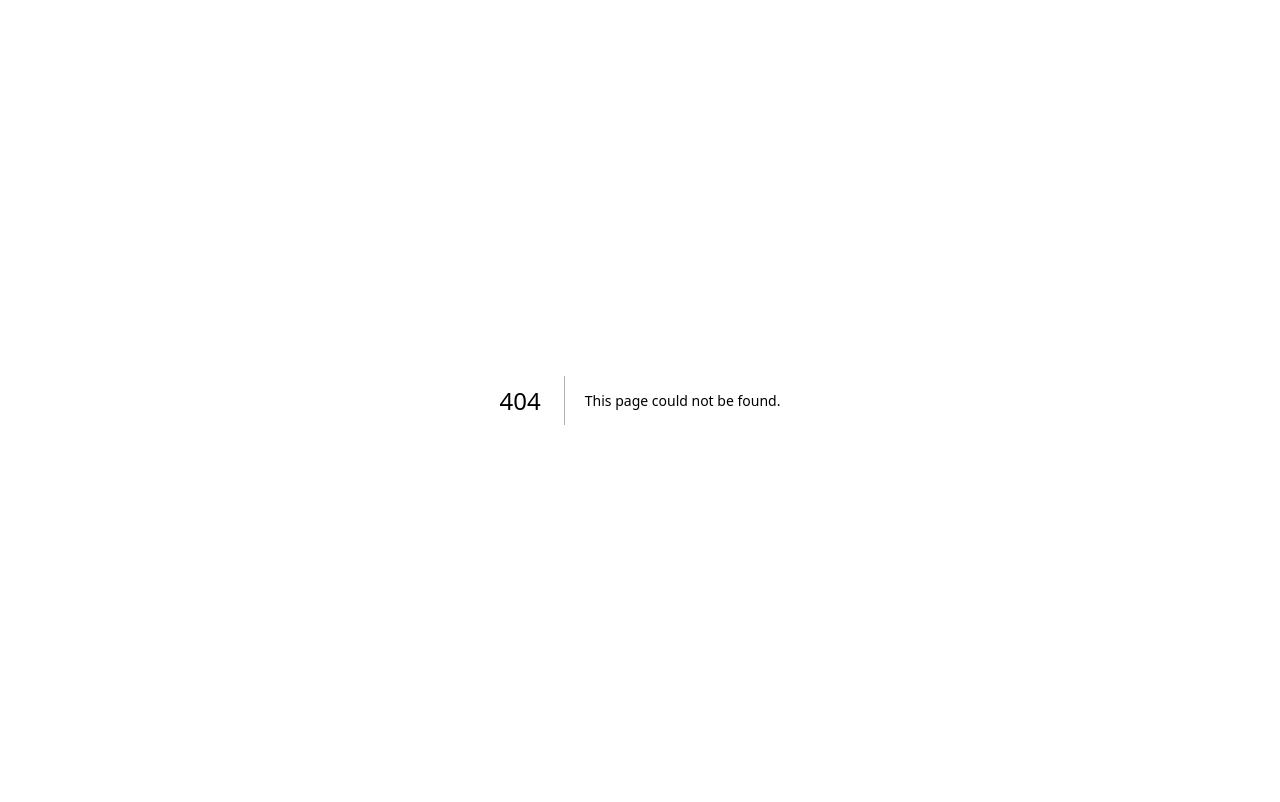
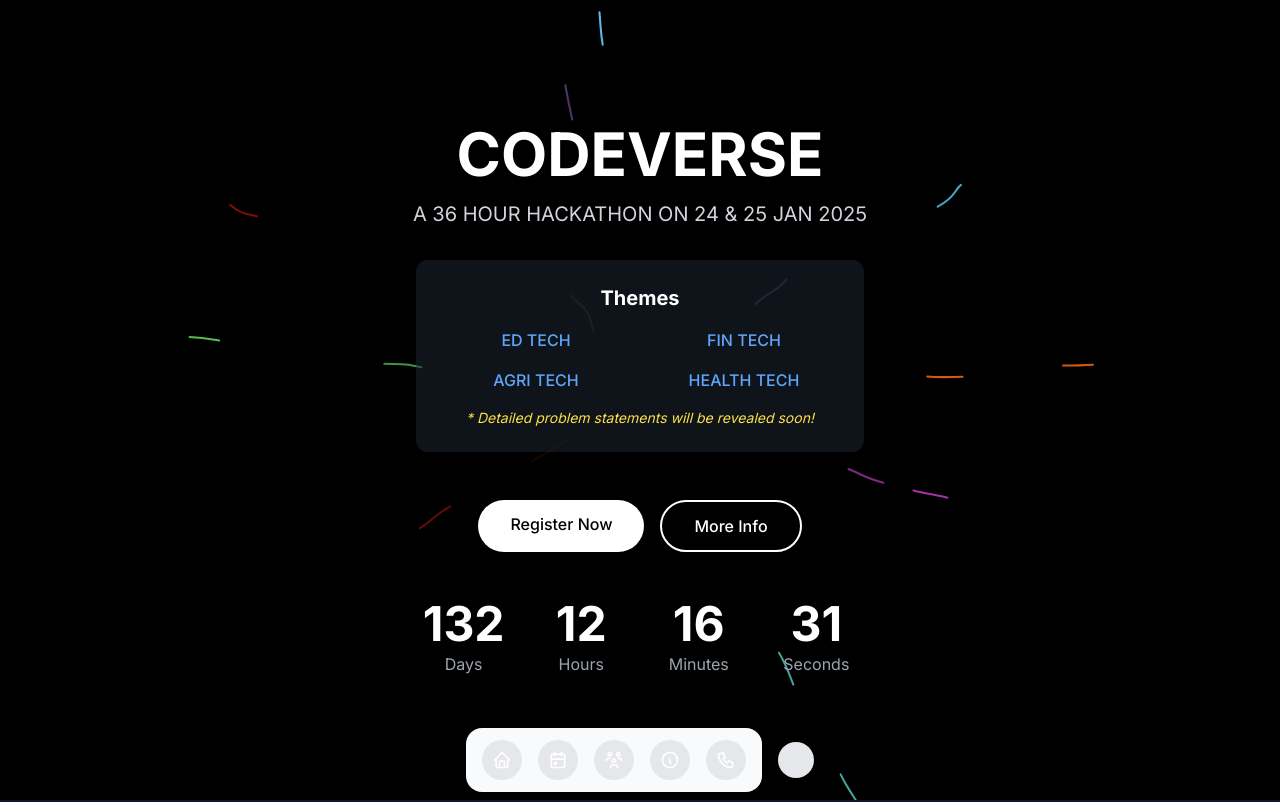
Before and after one commit to Codehub-JBIET/Main-Website, a Next.js app: page /hackathon in a window 1280 px wide. Before the commit this address had no page. Shown: the top 802 px of the page. Built offline with nearby package versions, Linux system fonts and the light colour scheme.

Commit message:
UI fixes, hackathon page...

```diff
--- /dev/null
+++ b/src/app/hackathon/page.tsx
@@ -0,0 +1,14 @@
+'use client'
+import { Hackathon, Navbar, Footer } from "@/components";
+import { Provider } from "react-redux";
+import { store } from "@/redux/store";
+
+export default function HackathonPage() {
+    return (
+        <Provider store={store}>
+            <Navbar />
+            <Hackathon />
+            <Footer />
+        </Provider>
+    );
+}
--- a/src/components/About/page.tsx
+++ b/src/components/About/page.tsx
@@ -4,31 +4,38 @@ import { motion } from "framer-motion";
 import { fadeIn, textVariant } from "../../utils/motion";
 import Image from 'next/image';
 import logo from '../../../public/logo.jpg'
-import {useSelector} from 'react-redux';
+import { useSelector } from 'react-redux';
 
 const About = () => {
   const theme = useSelector((state: any) => state.theme.theme);
   return (
     <>
-      <section className={`${
-              theme === "dark" ? "bg-black text-white" : "bg-white text-black"
-            } relative w-full py-16 flex flex-col md:flex-row items-center md:mt-0 mt-24 md:pl-60 px-12 border-t  border-gray-800`} id="about">
-        <motion.div variants={textVariant()}>
+      <section className={`${theme === "dark" ? "bg-black text-white" : "bg-white text-black"
+        } relative w-full py-16 flex flex-col items-center md:mt-0 px-12 border-t border-gray-800`} id="about">
+        <motion.div variants={textVariant()} className="w-full text-center mb-8">
           <h2 className='font-bold text-4xl'>About</h2>
+        </motion.div>
+
+        <div className="flex flex-col md:flex-row items-center justify-between w-full max-w-7xl mx-auto">
+          <motion.div variants={textVariant()} className="md:w-1/2">
             <motion.p
               variants={fadeIn("", "", 0.1, 1)}
               className='mt-4 text-secondary text-[15px] max-w-3xl leading-[30px]'
             >
-            CODEHUB JBIET is your gateway to the world of technology and coding! We are a dynamic technical club dedicated to fostering your passion for tech through hands-on workshops, exciting hackathons, and collaborative projects. Whether you're new to coding or a seasoned programmer, CODEHUB offers you the chance to learn from industry experts, tackle real-world challenges, and connect with fellow tech enthusiasts. Join us to enhance your skills, explore innovative solutions, and be part of a community that’s driving the future of technology!
+              CODEHUB JBIET is your gateway to the world of technology and coding! We are a dynamic technical club dedicated to fostering your passion for tech through hands-on workshops, exciting hackathons, and collaborative projects. Whether you're new to coding or a seasoned programmer, CODEHUB offers you the chance to learn from industry experts, tackle real-world challenges, and connect with fellow tech enthusiasts. Join us to enhance your skills, explore innovative solutions, and be part of a community that's driving the future of technology!
             </motion.p>
           </motion.div>
-        <div className="md:w-1/2 w-full flex justify-center md:justify-end mt-8 md:mt-0 px-8 md:px-20">
-          <div className="relative w-64 h-64 md:w-80 md:h-80 rounded-full overflow-hidden">
+
+          <div className="md:w-1/2 w-full flex justify-center md:justify-end mt-8 md:mt-0">
+            <div className="relative w-48 h-48 md:w-80 md:h-80 rounded-full overflow-hidden">
               <Image
                 src={logo}
-              alt="Sai Shankar"
-              className="w-full h-full object-cover"
+                alt="CodeHub Logo"
+                className="w-full h-full object-contain"
+                priority
+                sizes="(max-width: 768px) 192px, 320px"
               />
+            </div>
           </div>
         </div>
       </section>
--- a/src/components/Hero/page.tsx
+++ b/src/components/Hero/page.tsx
@@ -9,12 +9,11 @@ export function Hero() {
   const dispatch = useDispatch();
 
   return (
-    <div className={`${theme === "dark" ? "bg-black text-white" : "bg-white text-black"}`}>
-      <BackgroundLines className="flex items-center justify-center w-full flex-col px-4">
+    <div className={`${theme === "dark" ? "bg-black text-white" : "bg-white text-black"} w-full h-screen`}>
+      <BackgroundLines className="h-full flex items-center justify-center w-full flex-col px-4">
         <h2
-          className={`bg-clip-text text-transparent text-center ${
-            theme === "dark" ? "bg-gradient-to-b from-neutral-600 to-white" : "bg-gradient-to-b from-neutral-900 to-neutral-700"
-          } text-2xl md:text-4xl lg:text-7xl font-sans py-2 md:py-10 relative z-20 font-bold tracking-tight`}
+          className={`bg-clip-text text-transparent text-center ${theme === "dark" ? "bg-gradient-to-b from-neutral-600 to-white" : "bg-gradient-to-b from-neutral-900 to-neutral-700"
+            } text-2xl md:text-4xl lg:text-7xl font-sans py-2 md:py-10 relative z-20 font-bold tracking-tight`}
         >
           CodeHub JBIET
         </h2>
--- a/src/components/Navbar/page.tsx
+++ b/src/components/Navbar/page.tsx
@@ -19,13 +19,13 @@ export function Navbar() {
     const links = [
         {
             title: "Home",
-            icon: <IconHome className="h-full w-full text-white" />, // Set icon color to white
-            href: "#",
+            icon: <IconHome className="h-full w-full text-white" />,
+            href: "/",
         },
         {
             title: "Events",
             icon: <IconCalendarEvent className="h-full w-full text-white" />,
-            href: "#",
+            href: "/hackathon",
         },
         {
             title: "Team",
@@ -35,24 +35,21 @@ export function Navbar() {
         {
             title: "About",
             icon: <IconInfoCircle className="h-full w-full text-white" />,
-            href: "#",
+            href: "#about",
         },
         {
             title: "Contact",
             icon: <IconPhone className="h-full w-full text-white" />,
-            href: "#",
+            href: "#contact",
         }
     ];
 
     return (
-        <div className="fixed bottom-0 left-1/2 transform -translate-x-1/2 flex items-center justify-center z-50 p-2">
-            <FloatingDock
-                desktopClassName="bg-gray-50 dark:bg-neutral-900"
-                items={links}
-            />
+        <div className="fixed bottom-0 w-full flex justify-between items-center z-50 p-2 md:justify-center">
+            <div className="md:hidden ml-4">
                 <button
                     onClick={() => dispatch(toggleTheme())}
-                className="ml-4 p-2 rounded-full bg-gray-200 dark:bg-neutral-800 flex items-center justify-center"
+                    className="p-2 rounded-full bg-gray-200 dark:bg-neutral-800 flex items-center justify-center"
                 >
                     {theme === "dark" ? (
                         <IconSun className="h-5 w-5 text-gray-200" />
@@ -61,5 +58,26 @@ export function Navbar() {
                     )}
                 </button>
             </div>
+
+            <div className="mr-4 md:mr-0">
+                <FloatingDock
+                    desktopClassName="bg-gray-50 dark:bg-neutral-900"
+                    items={links}
+                />
+            </div>
+
+            <div className="hidden md:block ml-4">
+                <button
+                    onClick={() => dispatch(toggleTheme())}
+                    className="p-2 rounded-full bg-gray-200 dark:bg-neutral-800 flex items-center justify-center"
+                >
+                    {theme === "dark" ? (
+                        <IconSun className="h-5 w-5 text-gray-200" />
+                    ) : (
+                        <IconMoon className="h-5 w-5 text-gray-200" />
+                    )}
+                </button>
+            </div>
+        </div>
     );
 }
--- /dev/null
+++ b/src/components/hackathon/page.tsx
@@ -0,0 +1,118 @@
+"use client";
+import React, { useState, useEffect } from "react";
+import { useSelector } from "react-redux";
+import { BackgroundLines } from "@/components/ui/background-lines";
+
+export function Hackathon() {
+    const theme = useSelector((state: any) => state.theme.theme);
+    const [timeLeft, setTimeLeft] = useState({
+        days: 0,
+        hours: 0,
+        minutes: 0,
+        seconds: 0,
+    });
+
+    const targetDate = new Date('2025-01-24T06:30:00').getTime();
+
+    useEffect(() => {
+        const timer = setInterval(() => {
+            const now = new Date().getTime();
+            const difference = targetDate - now;
+
+            setTimeLeft({
+                days: Math.floor(difference / (1000 * 60 * 60 * 24)),
+                hours: Math.floor((difference % (1000 * 60 * 60 * 24)) / (1000 * 60 * 60)),
+                minutes: Math.floor((difference % (1000 * 60 * 60)) / (1000 * 60)),
+                seconds: Math.floor((difference % (1000 * 60)) / 1000),
+            });
+        }, 1000);
+
+        return () => clearInterval(timer);
+    }, []);
+
+    const padNumber = (num: number): string => {
+        return num.toString().padStart(2, '0');
+    };
+
+    return (
+        <BackgroundLines className="min-h-screen flex items-center justify-center">
+            <div className="text-center">
+                <h1 className={`text-4xl md:text-6xl font-bold mb-4 ${theme === "dark" ? "text-white" : "text-black"}`}>
+                    CODEVERSE
+                </h1>
+                <p className={`text-lg md:text-xl mb-8 ${theme === "dark" ? "text-gray-300" : "text-gray-700"}`}>
+                    A 36 HOUR HACKATHON ON 24 & 25 JAN 2025
+                </p>
+
+                <div className={`max-w-md mx-auto mb-12 ${theme === "dark" ? "bg-gray-800/50" : "bg-gray-100"} p-6 rounded-xl`}>
+                    <h3 className={`text-xl font-bold mb-4 ${theme === "dark" ? "text-white" : "text-black"}`}>Themes</h3>
+                    <div className="grid grid-cols-2 gap-4">
+                        <div className={`${theme === "dark" ? "text-blue-400" : "text-blue-600"} font-medium`}>ED TECH</div>
+                        <div className={`${theme === "dark" ? "text-blue-400" : "text-blue-600"} font-medium`}>FIN TECH</div>
+                        <div className={`${theme === "dark" ? "text-blue-400" : "text-blue-600"} font-medium`}>AGRI TECH</div>
+                        <div className={`${theme === "dark" ? "text-blue-400" : "text-blue-600"} font-medium`}>HEALTH TECH</div>
+                    </div>
+                    <div className={`mt-4 ${theme === "dark" ? "text-yellow-300" : "text-yellow-600"} text-sm italic`}>
+                        * Detailed problem statements will be revealed soon!
+                    </div>
+                </div>
+
+                <div className="flex gap-4 justify-center mb-12">
+                    <a
+                        href="/"
+                        target="_blank"
+                        rel="noopener noreferrer"
+                        className={`
+                            px-8 py-3 rounded-full
+                            ${theme === "dark"
+                                ? "bg-white text-black hover:bg-gray-200"
+                                : "bg-black text-white hover:bg-gray-800"
+                            }
+                            transition-all duration-300 ease-in-out
+                            transform hover:scale-105
+                            hover:shadow-lg
+                            active:scale-95
+                            cursor-pointer
+                            font-medium
+                        `}
+                    >
+                        Register Now
+                    </a>
+                    <button
+                        onClick={() => window.location.href = '#details'}
+                        className={`
+                            px-8 py-3 rounded-full border-2
+                            ${theme === "dark"
+                                ? "border-white text-white hover:bg-white hover:text-black"
+                                : "border-black text-black hover:bg-black hover:text-white"
+                            }
+                            transition-all duration-300 ease-in-out
+                            transform hover:scale-105
+                            hover:shadow-lg
+                            active:scale-95
+                            cursor-pointer
+                            font-medium
+                        `}
+                    >
+                        More Info
+                    </button>
+                </div>
+
+                <div className={`grid grid-cols-4 gap-4 max-w-2xl mx-auto ${theme === "dark" ? "text-white" : "text-black"}`}>
+                    {Object.entries(timeLeft).map(([unit, value]) => (
+                        <div key={unit} className="text-center">
+                            <div className={`text-3xl md:text-5xl font-bold mb-1 ${theme === "dark" ? "text-white" : "text-black"}`}>
+                                {unit === 'days' ? value : padNumber(value)}
+                            </div>
+                            <div className={`text-sm md:text-base capitalize ${theme === "dark" ? "text-gray-400" : "text-gray-600"}`}>
+                                {unit}
+                            </div>
+                        </div>
+                    ))}
+                </div>
+            </div>
+        </BackgroundLines>
+    );
+}
+
+export default Hackathon;
--- a/src/components/index.ts
+++ b/src/components/index.ts
@@ -1,14 +1,16 @@
-import {Hero} from "./Hero/page";
+import { Hero } from "./Hero/page";
 import { TimelineSection } from "./TimeLine/page";
 import { Workshops } from "./Workshops/page";
 import { Navbar } from "./Navbar/page";
 import Footer from "./Footer/page";
 import About from "./About/page";
+import { Hackathon } from "./hackathon/page";
 export {
     Hero,
     Navbar,
     TimelineSection,
     Workshops,
     Footer,
-    About
+    About,
+    Hackathon
 };
--- a/src/components/ui/background-lines.tsx
+++ b/src/components/ui/background-lines.tsx
@@ -15,17 +15,19 @@ export const BackgroundLines = ({
     duration?: number;
   };
 }) => {
-  const theme = useSelector((state : any) => state.theme.theme); // Access the current theme from Redux
+  const theme = useSelector((state: any) => state.theme.theme);
 
   return (
     <div
       className={cn(
-        `h-[20rem] md:h-screen w-full ${theme === "dark" ? "bg-black" : "bg-white"}`, // Set background based on theme
+        `relative w-full h-full ${theme === "dark" ? "bg-black" : "bg-white"} overflow-hidden`,
         className
       )}
     >
       <SVG svgOptions={svgOptions} />
-      {children}
+      <div className="relative z-10 h-full flex flex-col justify-center">
+        {children}
+      </div>
     </div>
   );
 };
```
Also changed, not shown: src/app/page.tsx (+4 -4 lines), 1 other file (tests, documents, lock files or other folders). Lines whose indentation alone changed are shown as unchanged.
